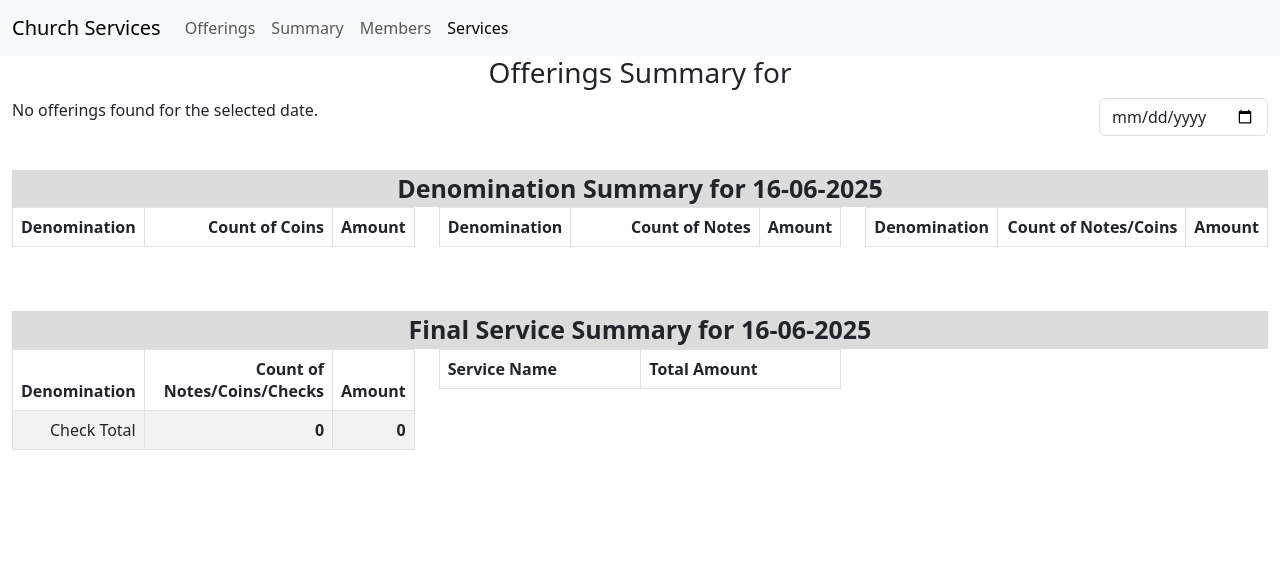
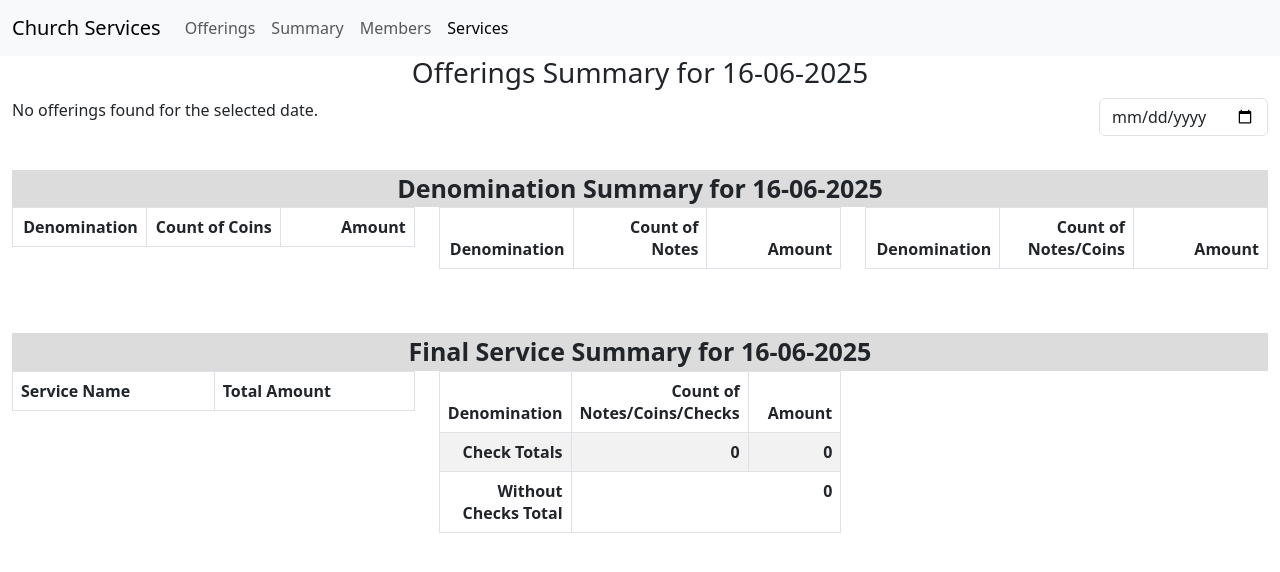
Before and after one commit to johnson361/lbc, a CodeIgniter app: page /lbc/Offg/summary in a window 1280 px wide. Shown: the top 572 px of the page. Run offline with CodeIgniter, Linux system fonts and the light colour scheme; data comes from the database, SQL or seed files in the repository; lists and menus that the app fills with data are empty; some libraries are stand-ins or nearby versions.

Commit message:
major fixes

```diff
--- a/application/views/Offg/summary.php
+++ b/application/views/Offg/summary.php
@@ -38,9 +38,9 @@ function generateDenominationTable($total_check_amount = 0, $total_checks_count
     $table = '<table class="table table-bordered table-striped table-hover text-end">
                 <thead>
                     <tr>
-                        <th>Denomination</th>
-                        <th>Count of ' . $count_notes_coins_header . '</th>
-                        <th>Amount</th>
+                        <th style=" width: 33%; ">Denomination</th>
+                        <th style=" width: 33%; ">Count of ' . $count_notes_coins_header . '</th>
+                        <th style=" width: 33%; ">Amount</th>
                     </tr>
                 </thead>
                 <tbody>';
@@ -64,7 +64,7 @@ function generateDenominationTable($total_check_amount = 0, $total_checks_count
 
     if ($filter == 'include-check') {
         $table .= "<tr>
-                        <td >Check Total</td>
+                        <td ><strong>Check Totals</strong></td>
                         <td><strong>{$total_checks_count}</strong></td>
                         <td colspan='2' class='" . ($total_check_amount > 0 ? 'is-check' : '') . "'><strong>{$total_check_amount}</strong></td>
                     </tr>";
@@ -120,9 +120,9 @@ function generateGrandTotalTable($grand_total_check_amount = 0,  $grand_total_ch
     $table = '<table class="table table-bordered table-striped table-hover text-end" >
                 <thead>
                     <tr>
-                        <th>Denomination</th>
-                        <th>Count of ' . $count_notes_coins_header . '</th>
-                        <th>Amount</th>
+                        <th style=" width: 33%; ">Denomination</th>
+                        <th style=" width: 33%; ">Count of ' . $count_notes_coins_header . '</th>
+                        <th style=" width: 33%; ">Amount</th>
                     </tr>
                 </thead>
                 <tbody>';
@@ -142,18 +142,24 @@ function generateGrandTotalTable($grand_total_check_amount = 0,  $grand_total_ch
         }
     }
 
+    $include_check_total = '';
     if ($filter == 'include-check') {
+        $include_check_total = 'With Checks';;
         $table .= "<tr>
-                        <td >Check Total</td>
+                        <td ><strong>Check Totals</strong></td>
                         <td><strong>{$grand_total_checks_count}</strong></td>
                         <td colspan='2'><strong>{$grand_total_check_amount}</strong></td>
                     </tr>";
+        $table .= "<tr>
+                    <td ><strong>Without Checks Total</strong></td>
+                    <td colspan='2'><strong>{$grand_total_amount}</strong></td>
+                </tr>";
         $grand_total_amount += $grand_total_check_amount;
     }
 
     if (!empty($grand_total_amount)) {
         $table .= "<tr>
-                        <td><strong>Grand Total</strong></td>
+                        <td><strong>$include_check_total Grand Total</strong></td>
                         <td></td>
                         <td><strong>{$grand_total_amount}</strong></td>
                     </tr>";
@@ -166,7 +172,7 @@ function generateGrandTotalTable($grand_total_check_amount = 0,  $grand_total_ch
 ?>
 
 <div class="container-fluid">
-    <h3 style="text-align:center">Offerings Summary for <?php $service_date = (new DateTime($service_date))->format('d-m-Y') ?></h3>
+    <h3 style="text-align:center">Offerings Summary for <?php echo $service_date = (new DateTime($service_date))->format('d-m-Y') ?></h3>
     <label style="float: right;" class="service_date_div">
         <input type="date" id="service_date" name="service_date" class="form-control" placeholder="dd/mm/yyyy">
     </label>
@@ -234,7 +240,7 @@ function generateGrandTotalTable($grand_total_check_amount = 0,  $grand_total_ch
                         <tr>
                             <th class="text-end">SNo</th>
                             <th>Name</th>
-                            <th class="text-end very-rare-notes">2000</th>
+                            <th class="text-end very-rare-notes display-hidden">2000</th>
                             <th class="text-end">500</th>
                             <th class="text-end">200</th>
                             <th class="text-end">100</th>
@@ -264,7 +270,7 @@ function generateGrandTotalTable($grand_total_check_amount = 0,  $grand_total_ch
                             <tr>
                                 <td class="text-end  <?php echo $is_check_class; ?>"><span><?= htmlspecialchars($detail['serial_no']) ?></span></td>
                                 <td><span><?= htmlspecialchars($detail['full_name']) ?></span></td>
-                                <td class="text-end very-rare-notes"><span class="<?= $detail['denomination_2000'] == 0 ? 'd-none' : '' ?>">
+                                <td class="text-end very-rare-notes display-hidden"><span class="<?= $detail['denomination_2000'] == 0 ? 'd-none' : '' ?>">
                                         <?= htmlspecialchars($detail['denomination_2000']) ?>
                                     </span></td>
                                 <td class="text-end"><span class="<?= $detail['denomination_500'] == 0 ? 'd-none' : '' ?>">
@@ -309,7 +315,7 @@ function generateGrandTotalTable($grand_total_check_amount = 0,  $grand_total_ch
                                 <td class="text-end"><span class="<?= $detail['denomination_1_coins'] == 0 ? 'd-none' : '' ?>">
                                         <?= htmlspecialchars($detail['denomination_1_coins']) ?>
                                     </span></td>
-                                <td class="text-end"><span><?= htmlspecialchars($detail['check_amount']) ?></span></td>
+                                <td class="text-end"><span><?= htmlspecialchars($detail['check_amount'] ?? '') ?> </span></td>
                                 <td class="text-end"><span class="<?= $detail['total_amount'] == 0 ? 'd-none' : '' ?>">
                                         <?= htmlspecialchars($detail['total_amount']) ?>
                                     </span></td>
@@ -368,7 +374,7 @@ function generateGrandTotalTable($grand_total_check_amount = 0,  $grand_total_ch
                         <tr>
                             <td class="text-end"><strong>Total</strong></td>
                             <td></td>
-                            <td class="text-end very-rare-notes"><span class="<?= $total_2000 == 0 ? 'd-none' : '' ?>"><strong><?= htmlspecialchars($total_2000) ?></strong></span></td>
+                            <td class="text-end very-rare-notes display-hidden"><span class="<?= $total_2000 == 0 ? 'd-none' : '' ?>"><strong><?= htmlspecialchars($total_2000) ?></strong></span></td>
                             <td class="text-end"><span class="<?= $total_500 == 0 ? 'd-none' : '' ?>"><strong><?= htmlspecialchars($total_500) ?></strong></span></td>
                             <td class="text-end"><span class="<?= $total_200 == 0 ? 'd-none' : '' ?>"><strong><?= htmlspecialchars($total_200) ?></strong></span></td>
                             <td class="text-end"><span class="<?= $total_100 == 0 ? 'd-none' : '' ?>"><strong><?= htmlspecialchars($total_100) ?></strong></span></td>
@@ -449,16 +455,9 @@ function generateGrandTotalTable($grand_total_check_amount = 0,  $grand_total_ch
     </div>
 
     <div class="mt-5 service-header" style="font-size: 25px; background-color: gainsboro;">
-      Final Service Summary for <?php echo $service_date; ?>
+        Final Service Summary for <?php echo $service_date; ?>
     </div>
     <div class="row">
-        <div class="col-md-4">
-            <?php
-            echo generateGrandTotalTable($grand_total_check_amount, $grand_total_checks_count, $grand_total_2000, $grand_total_500, $grand_total_200, $grand_total_100, $grand_total_50, $grand_total_20_notes, $grand_total_20_coins, $grand_total_10_notes, $grand_total_10_coins, $grand_total_5_notes, $grand_total_5_coins, $grand_total_2_notes, $grand_total_2_coins, $grand_total_1_notes, $grand_total_1_coins, $grand_total_amount, 'include-check');
-            ?>
-        </div>
-
-
         <div class="col-md-4">
             <table class="table table-bordered ">
                 <thead>
@@ -470,10 +469,10 @@ function generateGrandTotalTable($grand_total_check_amount = 0,  $grand_total_ch
                 </thead>
                 <tbody>
                     <?php
-					if(empty($final_summary_services)) {
-						$final_summary_services = [];
-					}
-					foreach ($final_summary_services as $service) { ?>
+                    if (empty($final_summary_services)) {
+                        $final_summary_services = [];
+                    }
+                    foreach ($final_summary_services as $service) { ?>
                         <tr>
                             <td><?php echo $service['service_name']; ?></td>
                             <td class="text-end"><?php echo $service['total_amount']; ?></td>
@@ -510,9 +509,9 @@ function generateGrandTotalTable($grand_total_check_amount = 0,  $grand_total_ch
                     <?php foreach ($grouped_services as $offering_type_id => $data) { ?>
                         <tr>
                             <th><?php if ($offering_type_id == 1) {
-                                    echo "Grand Total Tithe";
+                                    echo "Combined Tithe";
                                 } elseif ($offering_type_id == 3) {
-                                    echo "Grand Total Thanksgiving";
+                                    echo "Combined Thanksgiving";
                                 }; ?>
                             </th>
                             <!-- <th><?php //echo implode('<br>', $data['services']);
@@ -522,6 +521,12 @@ function generateGrandTotalTable($grand_total_check_amount = 0,  $grand_total_ch
                     <?php } ?>
                 </tbody>
             </table>
+        </div>
+
+        <div class="col-md-4">
+            <?php
+            echo generateGrandTotalTable($grand_total_check_amount, $grand_total_checks_count, $grand_total_2000, $grand_total_500, $grand_total_200, $grand_total_100, $grand_total_50, $grand_total_20_notes, $grand_total_20_coins, $grand_total_10_notes, $grand_total_10_coins, $grand_total_5_notes, $grand_total_5_coins, $grand_total_2_notes, $grand_total_2_coins, $grand_total_1_notes, $grand_total_1_coins, $grand_total_amount, 'include-check');
+            ?>
         </div>
     </div>
 
@@ -540,7 +545,9 @@ function generateGrandTotalTable($grand_total_check_amount = 0,  $grand_total_ch
         word-wrap: break-word;
     }
 
-    .include_check {}
+    .display-hidden {
+        display: none;
+    }
 </style>
 <script>
     function convertToMySQLDate(dateString) {
```
